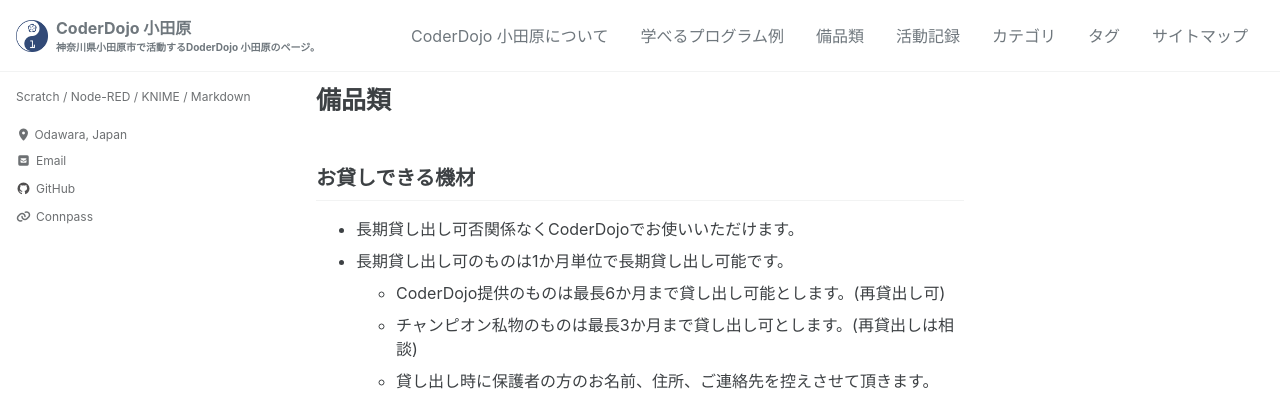
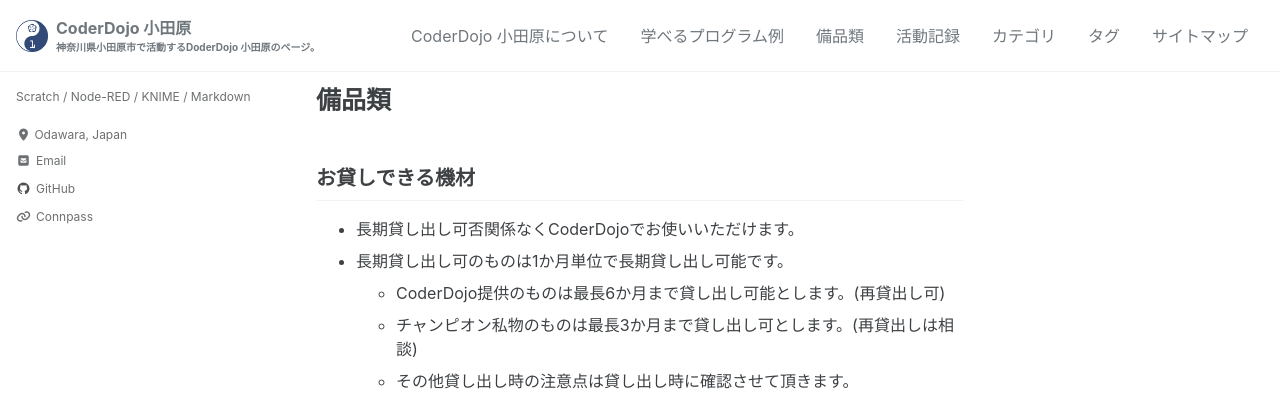
Before and after one commit to CoderDojo-Odawara/coderdojo-odawara.github.io, a Jekyll site: the page built from _pages/equipments.md, in a window 1280 px wide and 900 px high, cut to the strip 0-405 px from the top of the window. Built offline with Jekyll 4.4.1, drawn with Linux system fonts in a browser that asks for light colours; cached includes are drawn as plain includes.

Commit message:
Update equipments.md

```diff
--- a/_pages/equipments.md
+++ b/_pages/equipments.md
@@ -10,7 +10,6 @@
 - 長期貸し出し可のものは1か月単位で長期貸し出し可能です。
     - CoderDojo提供のものは最長6か月まで貸し出し可能とします。(再貸出し可)
     - チャンピオン私物のものは最長3か月まで貸し出し可とします。(再貸出しは相談)
-    - 貸し出し時に保護者の方のお名前、住所、ご連絡先を控えさせて頂きます。
     - その他貸し出し時の注意点は貸し出し時に確認させて頂きます。
 
 <iframe width=600 height=400 src="https://docs.google.com/spreadsheets/d/e/2PACX-1vSeEoJxp-T8zQZiI9OxioTqttmog89-QN2KjDRDR7pbY-qaAJH6Nkn1WyqeMYd4yIPoqWPEB2BOpF8g/pubhtml?widget=true&amp;headers=false"></iframe>
```
